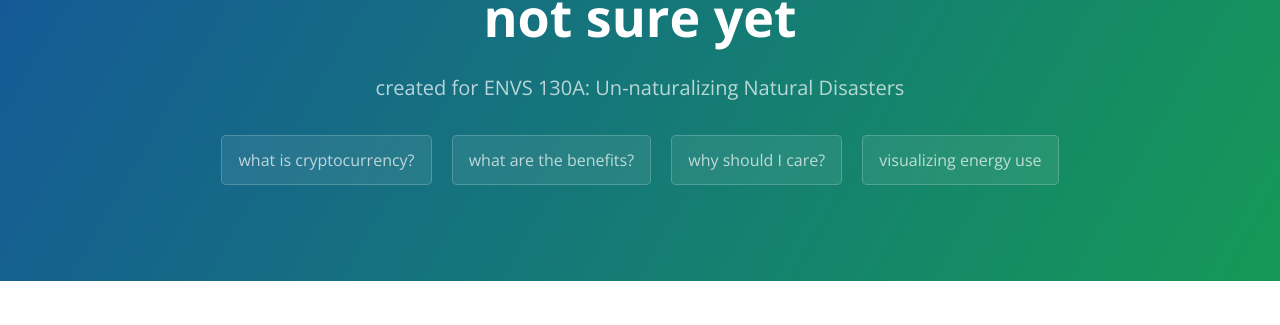
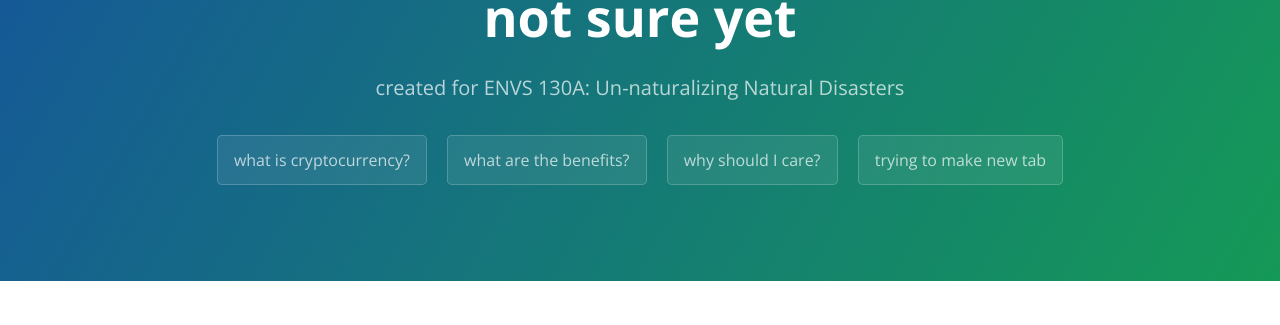
Before and after one commit to tifhsu88/envs130a-final-project, a Jekyll site: the page built from tab5.md, in a window 1280 px wide. Shown: the part 102-427 px from the top of the page. Built offline with Jekyll 4.4.1, drawn with Linux system fonts in a browser that asks for light colours.

Commit message:
update tab 5 title

```diff
--- a/tab5.md
+++ b/tab5.md
@@ -1,5 +1,5 @@
 ---
-title: visualizing energy use
+title: trying to make new tab
 layout: template
 filename: tab4
 ---
```
